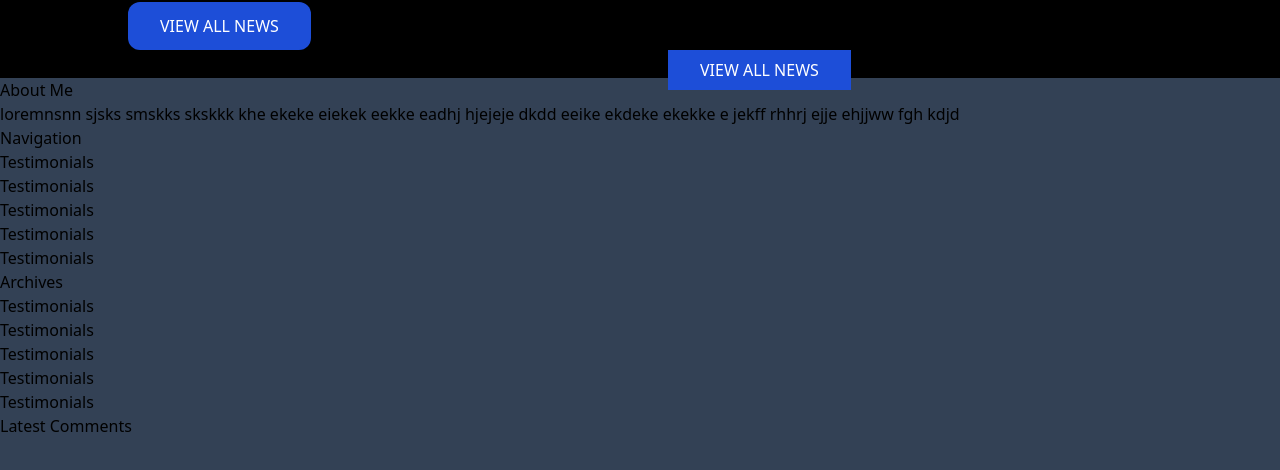
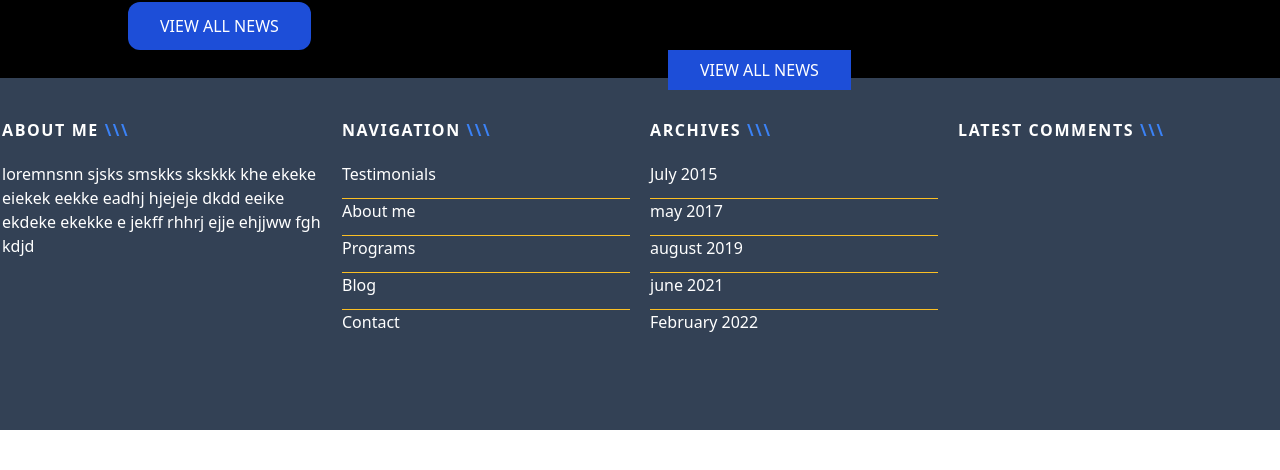
Before and after one commit to muyasamuel/fitness_portfolio, a React (Create React App) app: page / in a window 1280 px wide. Shown: the part 2002-2472 px from the top of the page. After the commit the page ends 2432 px from the top, so only its background shows below. Built offline with nearby package versions, Linux system fonts and the light colour scheme.

Commit message:
Add contents in the summary section

```diff
--- a/src/components/Summary.js
+++ b/src/components/Summary.js
@@ -2,37 +2,37 @@ import React from 'react'
 
 function Footer() {
   return (
-    <div className='h-[30rem] w-screen bg-slate-700'>
-        <div>
-            <h1>About Me</h1>
-            <p>loremnsnn sjsks smskks skskkk khe ekeke  eiekek eekke eadhj
+    <div className='h-[22rem] w-screen bg-slate-700 flex items-start  justify-center space-x-5 text-white '>
+        <div className=' w-80 mt-10'>
+        <h1 className='font-extrabold uppercase tracking-widest'>About me  <span className='text-blue-500'> \\\ </span></h1>
+            <p className='mt-5'>loremnsnn sjsks smskks skskkk khe ekeke  eiekek eekke eadhj
                 hjejeje dkdd  eeike  ekdeke ekekke e jekff  rhhrj ejje  ehjjww
                 fgh kdjd
             </p>
         </div>
-        <div>
-            <h1>Navigation</h1>
-            <ul>
+        <div className='w-72 mt-10 '>
+        <h1 className='font-extrabold uppercase tracking-widest'>NAVIGATION  <span className='text-blue-500'> \\\ </span></h1>
+            <ul className='mt-5 space-y-3 divide-y divide-amber-400'>
                 <li>Testimonials</li>
-                <li>Testimonials</li>
-                <li>Testimonials</li>
-                <li>Testimonials</li>
-                <li>Testimonials</li>
+                <li>About me </li>
+                <li>Programs</li>
+                <li>Blog</li>
+                <li>Contact</li>
             </ul>
         </div>
-        <div>
-            <h1>Archives</h1>
-            <ul>
-                <li>Testimonials</li>
-                <li>Testimonials</li>
-                <li>Testimonials</li>
-                <li>Testimonials</li>
-                <li>Testimonials</li>
+        <div className='w-72 mt-10 '>
+        <h1 className='font-extrabold uppercase tracking-widest'>Archives  <span className='text-blue-500'> \\\ </span></h1>
+            <ul className='mt-5 space-y-3  divide-y divide-amber-400'>
+                <li>July 2015</li>
+                <li>may 2017</li>
+                <li>august 2019</li>
+                <li>june 2021</li>
+                <li>February 2022</li>
             </ul>
 
         </div>
-        <div>
-            <h1>Latest  Comments</h1>
+        <div className='w-80 mt-10 '>
+        <h1 className='font-extrabold uppercase tracking-widest'>latest comments <span className='text-blue-500'> \\\ </span></h1>
             <div></div>
             <div></div>
         </div>
```
